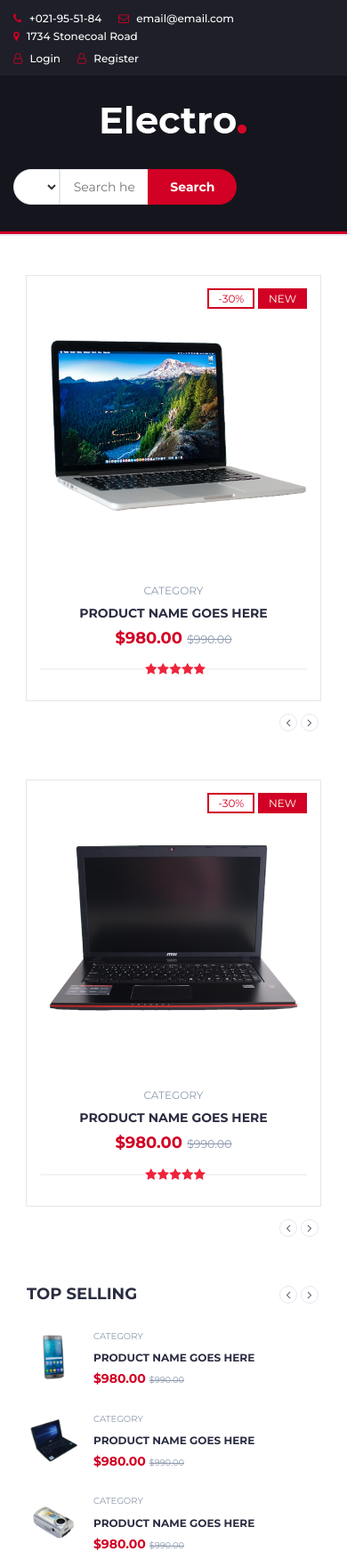
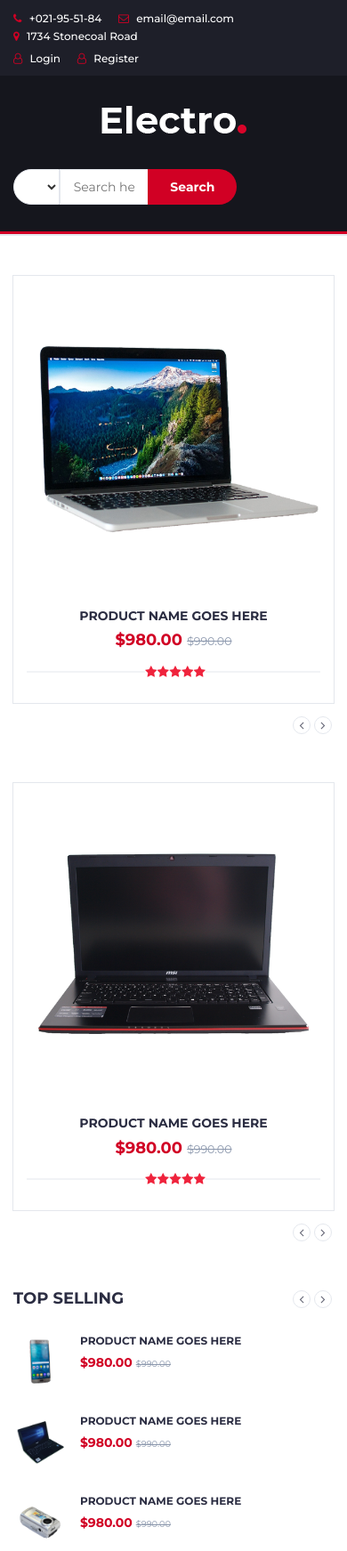
Before and after one commit to kamathprasad9/django-web-scrapper, a Django app: page / in a window 390 px wide. Shown: the top 1743 px of the page at 89% size. Run offline with Django 3.2, Linux system fonts and the light colour scheme; lists and menus that the app fills with data are empty; some libraries are stand-ins or nearby versions.

Commit message:
add new_search

```diff
--- a/django_project/scrape/admin.py
+++ b/django_project/scrape/admin.py
@@ -1,5 +1,7 @@
 from django.contrib import admin
 from .models import Post
+from .models import Search
 # Register your models here.
 
 admin.site.register(Post)
+admin.site.register(Search)
--- a/django_project/scrape/templates/scrape/base.html
+++ b/django_project/scrape/templates/scrape/base.html
@@ -6,8 +6,24 @@
     <!-- Required meta tags -->
     <meta charset="utf-8">
     <meta name="viewport" content="width=device-width, initial-scale=1, shrink-to-fit=no">
+    <!-- Google font -->
+ <link href="https://fonts.googleapis.com/css?family=Montserrat:400,500,700" rel="stylesheet">
 
-    {% include 'scrape/snippets/header.html' %}
+ <!-- Bootstrap -->
+ <link type="text/css" rel="stylesheet" href="{% static 'scrape/css/bootstrap.min.css' %}"/>
+
+ <!-- Slick -->
+ <link type="text/css" rel="stylesheet" href="{% static 'scrape/css/slick.css' %}"/>
+ <link type="text/css" rel="stylesheet" href="{% static 'scrape/css/slick-theme.css' %}"/>
+
+ <!-- nouislider -->
+ <link type="text/css" rel="stylesheet" href="{% static 'scrape/css/nouislider.min.css' %}"/>
+
+ <!-- Font Awesome Icon -->
+ <link rel="stylesheet" href="{% static 'scrape/css/font-awesome.min.css' %}">
+
+ <!-- Custom stlylesheet -->
+ <link type="text/css" rel="stylesheet" href="{% static 'scrape/css/style.css' %}"/>
 
     {% if title %}
         <title>Django scrape - {{ title }}</title>
@@ -16,28 +32,106 @@
     {% endif %}
 </head>
 <body>
+  <header>
+    <!-- TOP HEADER -->
+    <div id="top-header">
+      <div class="container">
+          <ul class="header-links pull-left">
+              <li><a href="#"><i class="fa fa-phone"></i> +021-95-51-84</a></li>
+              <li><a href="#"><i class="fa fa-envelope-o"></i> email@email.com</a></li>
+              <li><a href="#"><i class="fa fa-map-marker"></i> 1734 Stonecoal Road</a></li>
+          </ul>
+          <ul class="header-links pull-right">
+              {% if user.is_authenticated %}
+                  <li><a href="{% url 'logout' %}"><i class="fa fa-user-o"></i> Logout</a></li>
+              {% else %}
+                  <li><a href="{% url 'login' %}"><i class="fa fa-user-o"></i> Login</a></li>
+                  <li><a href="{% url 'register' %}"><i class="fa fa-user-o"></i> Register</a></li>
+              {% endif %}
+          </ul>
+      </div>
+    </div>
+    <!-- /TOP HEADER -->
 
-    <main role="main" class="container">
-      <div class="row">
-        <div class="col-md-8">
-          {% if messages %}
-            {% for message in messages %}
-              <div class="alert alert-{{message.tags}}">
-                {{message}}
-              </div>
-            {% endfor %}
-          {% endif %}
+    <!-- MAIN HEADER -->
+  <div id="header">
+    <!-- container -->
+    <div class="container">
+        <!-- row -->
+        <div class="row">
+            <!-- LOGO -->
+            <div class="col-md-3">
+                <div class="header-logo">
+                    <a href="#" class="logo">
+                        <img src="{% static 'scrape/img/logo.png' %}" alt="">
+                    </a>
+                </div>
+            </div>
+            <!-- /LOGO -->
+
+                <!-- SEARCH BAR -->
+                <div class="col-md-6">
+                    <div class="header-search">
+                        <form action="{% url 'new_search' %}" method="post">
+                            <select class="input-select">
+
+                            </select>
+                            {% csrf_token %}
+                            <input class="input" placeholder="Search here" type="text" name="search">
+                            <button class="search-btn" type="submit" name="action">Search</button>
+                        </form>
+                    </div>
+                </div>
+                <!-- /SEARCH BAR -->
+
+                <!-- ACCOUNT -->
+
+            </div>
+
+            <!-- /ACCOUNT -->
+        </div>
+        <!-- row -->
+    </div>
+    <!-- container -->
+  </div>
+  <!-- /MAIN HEADER -->
+
+  <nav id="navigation">
+    <!-- container -->
+    <div class="container">
+        <!-- responsive-nav -->
+        <div id="responsive-nav">
+            <!-- NAV -->
+            <ul class="main-nav nav navbar-nav">
+                <li class="active"><a href="{% url 'scrape-home' %}">Home</a></li>
+                <li><a href="#">Hot Deals</a></li>
+                <li><a href="#">Categories</a></li>
+                <li><a href="#">Laptops</a></li>
+                <li><a href="#">Smartphones</a></li>
+                <li><a href="#">Cameras</a></li>
+                <li><a href="#">Accessories</a></li>
+            </ul>
+            <!-- /NAV -->
+        </div>
+        <!-- /responsive-nav -->
+    </div>
+    <!-- /container -->
+  </nav>
+  <!-- NAVIGATION -->
+</header>
+
+
           {% block content %}{% endblock %}
-        </div>
-      </div>
-    </main>
 
+  <footer id="footer">
     {% include 'scrape/snippets/footer.html' %}
-    <script src="{% static 'scrape/js/jquery.min.js' %}"></script>
+
+  </footer>
+  <script src="{% static 'scrape/js/jquery.min.js' %}"></script>
 		<script src="{% static 'scrape/js/bootstrap.min.js' %}"></script>
 		<script src="{% static 'scrape/js/slick.min.js' %}"></script>
 		<script src="{% static 'scrape/js/nouislider.min.js' %}"></script>
 		<script src="{% static 'scrape/js/jquery.zoom.min.js' %}"></script>
-		<script src="{% static 'scrape/js/main.js' %}"></script>
+    <script src="{% static 'scrape/js/main.js' %}"></script>
 </body>
 </html>
--- a/django_project/scrape/templates/scrape/home.html
+++ b/django_project/scrape/templates/scrape/home.html
@@ -23,13 +23,10 @@
 										<div class="product">
 											<div class="product-img">
 												<img src="{% static 'scrape/./img/product01.png' %}" alt="">
-												<div class="product-label">
-													<span class="sale">-30%</span>
-													<span class="new">NEW</span>
-												</div>
+
 											</div>
 											<div class="product-body">
-												<p class="product-category">Category</p>
+
 												<h3 class="product-name"><a href="#">product name goes here</a></h3>
 												<h4 class="product-price">$980.00 <del class="product-old-price">$990.00</del></h4>
 												<div class="product-rating">
@@ -50,12 +47,10 @@
 										<div class="product">
 											<div class="product-img">
 												<img src="{% static 'scrape/./img/product02.png' %}" alt="">
-												<div class="product-label">
-													<span class="new">NEW</span>
-												</div>
+
 											</div>
 											<div class="product-body">
-												<p class="product-category">Category</p>
+
 												<h3 class="product-name"><a href="#">product name goes here</a></h3>
 												<h4 class="product-price">$980.00 <del class="product-old-price">$990.00</del></h4>
 												<div class="product-rating">
@@ -76,12 +71,10 @@
 										<div class="product">
 											<div class="product-img">
 												<img src="{% static 'scrape/./img/product03.png' %}" alt="">
-												<div class="product-label">
-													<span class="sale">-30%</span>
-												</div>
+
 											</div>
 											<div class="product-body">
-												<p class="product-category">Category</p>
+
 												<h3 class="product-name"><a href="#">product name goes here</a></h3>
 												<h4 class="product-price">$980.00 <del class="product-old-price">$990.00</del></h4>
 												<div class="product-rating">
@@ -100,7 +93,7 @@
 												<img src="{% static 'scrape/./img/product04.png' %}" alt="">
 											</div>
 											<div class="product-body">
-												<p class="product-category">Category</p>
+
 												<h3 class="product-name"><a href="#">product name goes here</a></h3>
 												<h4 class="product-price">$980.00 <del class="product-old-price">$990.00</del></h4>
 												<div class="product-rating">
@@ -124,7 +117,7 @@
 												<img src="{% static 'scrape/./img/product05.png' %}" alt="">
 											</div>
 											<div class="product-body">
-												<p class="product-category">Category</p>
+
 												<h3 class="product-name"><a href="#">product name goes here</a></h3>
 												<h4 class="product-price">$980.00 <del class="product-old-price">$990.00</del></h4>
 												<div class="product-rating">
@@ -175,13 +168,10 @@
 										<div class="product">
 											<div class="product-img">
 												<img src="{% static 'scrape/./img/product06.png' %}" alt="">
-												<div class="product-label">
-													<span class="sale">-30%</span>
-													<span class="new">NEW</span>
-												</div>
+
 											</div>
 											<div class="product-body">
-												<p class="product-category">Category</p>
+
 												<h3 class="product-name"><a href="#">product name goes here</a></h3>
 												<h4 class="product-price">$980.00 <del class="product-old-price">$990.00</del></h4>
 												<div class="product-rating">
@@ -203,12 +193,10 @@
 										<div class="product">
 											<div class="product-img">
 												<img src="{% static 'scrape/./img/product07.png' %}" alt="">
-												<div class="product-label">
-													<span class="new">NEW</span>
-												</div>
+
 											</div>
 											<div class="product-body">
-												<p class="product-category">Category</p>
+
 												<h3 class="product-name"><a href="#">product name goes here</a></h3>
 												<h4 class="product-price">$980.00 <del class="product-old-price">$990.00</del></h4>
 												<div class="product-rating">
@@ -230,12 +218,10 @@
 										<div class="product">
 											<div class="product-img">
 												<img src="./img/product08.png' %}" alt="">
-												<div class="product-label">
-													<span class="sale">-30%</span>
-												</div>
+
 											</div>
 											<div class="product-body">
-												<p class="product-category">Category</p>
+
 												<h3 class="product-name"><a href="#">product name goes here</a></h3>
 												<h4 class="product-price">$980.00 <del class="product-old-price">$990.00</del></h4>
 												<div class="product-rating">
@@ -254,7 +240,7 @@
 												<img src="./img/product09.png' %}" alt="">
 											</div>
 											<div class="product-body">
-												<p class="product-category">Category</p>
+
 												<h3 class="product-name"><a href="#">product name goes here</a></h3>
 												<h4 class="product-price">$980.00 <del class="product-old-price">$990.00</del></h4>
 												<div class="product-rating">
@@ -278,7 +264,7 @@
 												<img src="./img/product01.png' %}" alt="">
 											</div>
 											<div class="product-body">
-												<p class="product-category">Category</p>
+
 												<h3 class="product-name"><a href="#">product name goes here</a></h3>
 												<h4 class="product-price">$980.00 <del class="product-old-price">$990.00</del></h4>
 												<div class="product-rating">
@@ -332,7 +318,7 @@
 										<img src="{% static 'scrape/./img/product07.png' %}" alt="">
 									</div>
 									<div class="product-body">
-										<p class="product-category">Category</p>
+
 										<h3 class="product-name"><a href="#">product name goes here</a></h3>
 										<h4 class="product-price">$980.00 <del class="product-old-price">$990.00</del></h4>
 									</div>
@@ -345,7 +331,7 @@
 										<img src="{% static 'scrape/./img/product08.png' %}" alt="">
 									</div>
 									<div class="product-body">
-										<p class="product-category">Category</p>
+
 										<h3 class="product-name"><a href="#">product name goes here</a></h3>
 										<h4 class="product-price">$980.00 <del class="product-old-price">$990.00</del></h4>
 									</div>
@@ -358,7 +344,7 @@
 										<img src="{% static 'scrape/./img/product09.png' %}" alt="">
 									</div>
 									<div class="product-body">
-										<p class="product-category">Category</p>
+
 										<h3 class="product-name"><a href="#">product name goes here</a></h3>
 										<h4 class="product-price">$980.00 <del class="product-old-price">$990.00</del></h4>
 									</div>
@@ -373,7 +359,7 @@
 										<img src="{% static 'scrape/./img/product01.png' %}" alt="">
 									</div>
 									<div class="product-body">
-										<p class="product-category">Category</p>
+
 										<h3 class="product-name"><a href="#">product name goes here</a></h3>
 										<h4 class="product-price">$980.00 <del class="product-old-price">$990.00</del></h4>
 									</div>
@@ -386,7 +372,7 @@
 										<img src="{% static 'scrape/./img/product02.png' %}" alt="">
 									</div>
 									<div class="product-body">
-										<p class="product-category">Category</p>
+
 										<h3 class="product-name"><a href="#">product name goes here</a></h3>
 										<h4 class="product-price">$980.00 <del class="product-old-price">$990.00</del></h4>
 									</div>
@@ -399,7 +385,7 @@
 										<img src="{% static 'scrape/./img/product03.png' %}" alt="">
 									</div>
 									<div class="product-body">
-										<p class="product-category">Category</p>
+
 										<h3 class="product-name"><a href="#">product name goes here</a></h3>
 										<h4 class="product-price">$980.00 <del class="product-old-price">$990.00</del></h4>
 									</div>
@@ -425,7 +411,7 @@
 										<img src="{% static 'scrape/./img/product04.png' %}" alt="">
 									</div>
 									<div class="product-body">
-										<p class="product-category">Category</p>
+
 										<h3 class="product-name"><a href="#">product name goes here</a></h3>
 										<h4 class="product-price">$980.00 <del class="product-old-price">$990.00</del></h4>
 									</div>
@@ -438,7 +424,6 @@
 										<img src="{% static 'scrape/./img/product05.png' %}" alt="">
 									</div>
 									<div class="product-body">
-										<p class="product-category">Category</p>
 										<h3 class="product-name"><a href="#">product name goes here</a></h3>
 										<h4 class="product-price">$980.00 <del class="product-old-price">$990.00</del></h4>
 									</div>
@@ -451,7 +436,7 @@
 										<img src="{% static 'scrape/./img/product06.png' %}" alt="">
 									</div>
 									<div class="product-body">
-										<p class="product-category">Category</p>
+
 										<h3 class="product-name"><a href="#">product name goes here</a></h3>
 										<h4 class="product-price">$980.00 <del class="product-old-price">$990.00</del></h4>
 									</div>
@@ -466,7 +451,7 @@
 										<img src="./img/product07.png' %}" alt="">
 									</div>
 									<div class="product-body">
-										<p class="product-category">Category</p>
+
 										<h3 class="product-name"><a href="#">product name goes here</a></h3>
 										<h4 class="product-price">$980.00 <del class="product-old-price">$990.00</del></h4>
 									</div>
@@ -479,7 +464,7 @@
 										<img src="{% static 'scrape/./img/product08.png' %}" alt="">
 									</div>
 									<div class="product-body">
-										<p class="product-category">Category</p>
+
 										<h3 class="product-name"><a href="#">product name goes here</a></h3>
 										<h4 class="product-price">$980.00 <del class="product-old-price">$990.00</del></h4>
 									</div>
@@ -492,7 +477,7 @@
 										<img src="./img/product09.png' %}" alt="">
 									</div>
 									<div class="product-body">
-										<p class="product-category">Category</p>
+
 										<h3 class="product-name"><a href="#">product name goes here</a></h3>
 										<h4 class="product-price">$980.00 <del class="product-old-price">$990.00</del></h4>
 									</div>
@@ -520,7 +505,7 @@
 										<img src="{% static 'scrape/./img/product01.png' %}" alt="">
 									</div>
 									<div class="product-body">
-										<p class="product-category">Category</p>
+
 										<h3 class="product-name"><a href="#">product name goes here</a></h3>
 										<h4 class="product-price">$980.00 <del class="product-old-price">$990.00</del></h4>
 									</div>
@@ -533,7 +518,7 @@
 										<img src="{% static 'scrape/./img/product02.png' %}" alt="">
 									</div>
 									<div class="product-body">
-										<p class="product-category">Category</p>
+
 										<h3 class="product-name"><a href="#">product name goes here</a></h3>
 										<h4 class="product-price">$980.00 <del class="product-old-price">$990.00</del></h4>
 									</div>
@@ -546,7 +531,7 @@
 										<img src="{% static 'scrape/./img/product03.png' %}" alt="">
 									</div>
 									<div class="product-body">
-										<p class="product-category">Category</p>
+
 										<h3 class="product-name"><a href="#">product name goes here</a></h3>
 										<h4 class="product-price">$980.00 <del class="product-old-price">$990.00</del></h4>
 									</div>
@@ -561,7 +546,7 @@
 										<img src="./img/product04.png' %}" alt="">
 									</div>
 									<div class="product-body">
-										<p class="product-category">Category</p>
+
 										<h3 class="product-name"><a href="#">product name goes here</a></h3>
 										<h4 class="product-price">$980.00 <del class="product-old-price">$990.00</del></h4>
 									</div>
@@ -574,7 +559,7 @@
 										<img src="{% static 'scrape/./img/product05.png' %}" alt="">
 									</div>
 									<div class="product-body">
-										<p class="product-category">Category</p>
+
 										<h3 class="product-name"><a href="#">product name goes here</a></h3>
 										<h4 class="product-price">$980.00 <del class="product-old-price">$990.00</del></h4>
 									</div>
@@ -587,7 +572,7 @@
 										<img src="{% static 'scrape/./img/product06.png' %}" alt="">
 									</div>
 									<div class="product-body">
-										<p class="product-category">Category</p>
+
 										<h3 class="product-name"><a href="#">product name goes here</a></h3>
 										<h4 class="product-price">$980.00 <del class="product-old-price">$990.00</del></h4>
 									</div>
--- a/django_project/scrape/templates/scrape/snippets/footer.html
+++ b/django_project/scrape/templates/scrape/snippets/footer.html
@@ -3,7 +3,7 @@
 <!-- jQuery Plugins -->
 {% load static %}
 <!-- FOOTER -->
-<footer id="footer">
+
     <!-- top footer -->
     <div class="section">
         <!-- container -->
@@ -68,5 +68,3 @@
         <!-- /container -->
     </div>
     <!-- /top footer -->
-
-</footer>
--- a/django_project/scrape/templates/scrape/snippets/header.html
+++ /dev/null
@@ -1,103 +0,0 @@
- {% load static %}
- <!-- Google font -->
- <link href="https://fonts.googleapis.com/css?family=Montserrat:400,500,700" rel="stylesheet">
-
- <!-- Bootstrap -->
- <link type="text/css" rel="stylesheet" href="{% static 'scrape/css/bootstrap.min.css' %}"/>
-
- <!-- Slick -->
- <link type="text/css" rel="stylesheet" href="{% static 'scrape/css/slick.css' %}"/>
- <link type="text/css" rel="stylesheet" href="{% static 'scrape/css/slick-theme.css' %}"/>
-
- <!-- nouislider -->
- <link type="text/css" rel="stylesheet" href="{% static 'scrape/css/nouislider.min.css' %}"/>
-
- <!-- Font Awesome Icon -->
- <link rel="stylesheet" href="{% static 'scrape/css/font-awesome.min.css' %}">
-
- <!-- Custom stlylesheet -->
- <link type="text/css" rel="stylesheet" href="{% static 'scrape/css/style.css' %}"/>
- <!-- TOP HEADER -->
- <div id="top-header">
-    <div class="container">
-        <ul class="header-links pull-left">
-            <li><a href="#"><i class="fa fa-phone"></i> +021-95-51-84</a></li>
-            <li><a href="#"><i class="fa fa-envelope-o"></i> email@email.com</a></li>
-            <li><a href="#"><i class="fa fa-map-marker"></i> 1734 Stonecoal Road</a></li>
-        </ul>
-        <ul class="header-links pull-right">
-            {% if user.is_authenticated %}
-                <li><a href="{% url 'logout' %}"><i class="fa fa-user-o"></i> Logout</a></li>
-            {% else %}
-                <li><a href="{% url 'login' %}"><i class="fa fa-user-o"></i> Login</a></li>
-                <li><a href="{% url 'register' %}"><i class="fa fa-user-o"></i> Register</a></li>
-            {% endif %}
-        </ul>
-    </div>
-</div>
-<!-- /TOP HEADER -->
-
-<!-- MAIN HEADER -->
-<div id="header">
-    <!-- container -->
-    <div class="container">
-        <!-- row -->
-        <div class="row">
-            <!-- LOGO -->
-            <div class="col-md-3">
-                <div class="header-logo">
-                    <a href="#" class="logo">
-                        <img src="{% static 'scrape/img/logo.png' %}" alt="">
-                    </a>
-                </div>
-            </div>
-            <!-- /LOGO -->
-
-                <!-- SEARCH BAR -->
-                <div class="col-md-6">
-                    <div class="header-search">
-                        <form>
-                            <select class="input-select">
-
-                            </select>
-                            <input class="input" placeholder="Search here">
-                            <button class="search-btn">Search</button>
-                        </form>
-                    </div>
-                </div>
-                <!-- /SEARCH BAR -->
-
-                <!-- ACCOUNT -->
-
-            </div>
-
-            <!-- /ACCOUNT -->
-        </div>
-        <!-- row -->
-    </div>
-    <!-- container -->
-</div>
-<!-- /MAIN HEADER -->
-
-<nav id="navigation">
-    <!-- container -->
-    <div class="container">
-        <!-- responsive-nav -->
-        <div id="responsive-nav">
-            <!-- NAV -->
-            <ul class="main-nav nav navbar-nav">
-                <li class="active"><a href="{% url 'scrape-home' %}">Home</a></li>
-                <li><a href="#">Hot Deals</a></li>
-                <li><a href="#">Categories</a></li>
-                <li><a href="#">Laptops</a></li>
-                <li><a href="#">Smartphones</a></li>
-                <li><a href="#">Cameras</a></li>
-                <li><a href="#">Accessories</a></li>
-            </ul>
-            <!-- /NAV -->
-        </div>
-        <!-- /responsive-nav -->
-    </div>
-    <!-- /container -->
-</nav>
-<!-- NAVIGATION -->
--- a/django_project/scrape/urls.py
+++ b/django_project/scrape/urls.py
@@ -4,4 +4,5 @@ from . import views
 urlpatterns=[
     path('',views.home,name='scrape-home'),
     path('about/',views.about,name='scrape-about'),
+    path('new_search/', views.new_search, name='new_search'),
 ]
--- a/django_project/scrape/views.py
+++ b/django_project/scrape/views.py
@@ -1,12 +1,19 @@
+import requests
 from django.shortcuts import render
 from .models import Post
+from bs4 import BeautifulSoup
 
 # Create your views here.
 def home(request):
-    context = {
-        'posts': Post.objects.all()
-    }
     return render(request,'scrape/home.html')
 
 def about(request):
     return render(request,'scrape/about.html')
+
+def new_search(request):
+    search=request.POST.get('search')
+    print(search)
+    stuff_for_frontend={
+        'search':search
+    }
+    return render(request, 'scrape/new_search.html',stuff_for_frontend)
```
Also changed, not shown: django_project/scrape/models.py (+11 -0 lines), django_project/scrape/templates/scrape/new_search.html (added, +57 -0 lines), requirements.txt (added, +12 -0 lines), django_project/db.sqlite3, django_project/scrape/migrations/0002_search.py (added), django_project/scrape/templates/bootstrap htmls/blank.html (renamed from django_project/scrape/templates/blank.html), django_project/scrape/templates/bootstrap htmls/checkout.html (renamed from django_project/scrape/templates/checkout.html), django_project/scrape/templates/bootstrap htmls/product.html (renamed from django_project/scrape/templates/product.html), django_project/scrape/templates/bootstrap htmls/store.html (renamed from django_project/scrape/templates/store.html), 1 other file.
